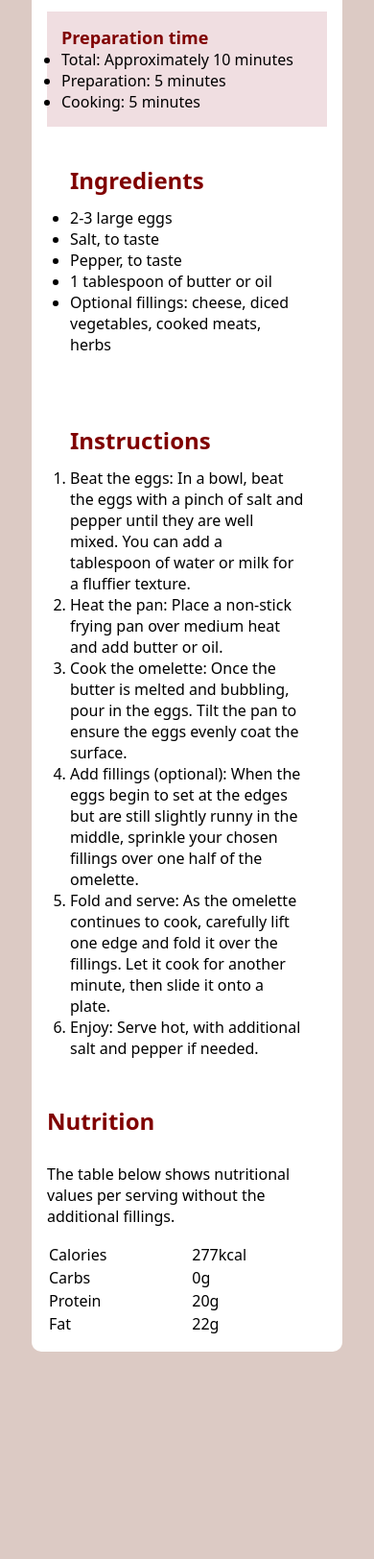
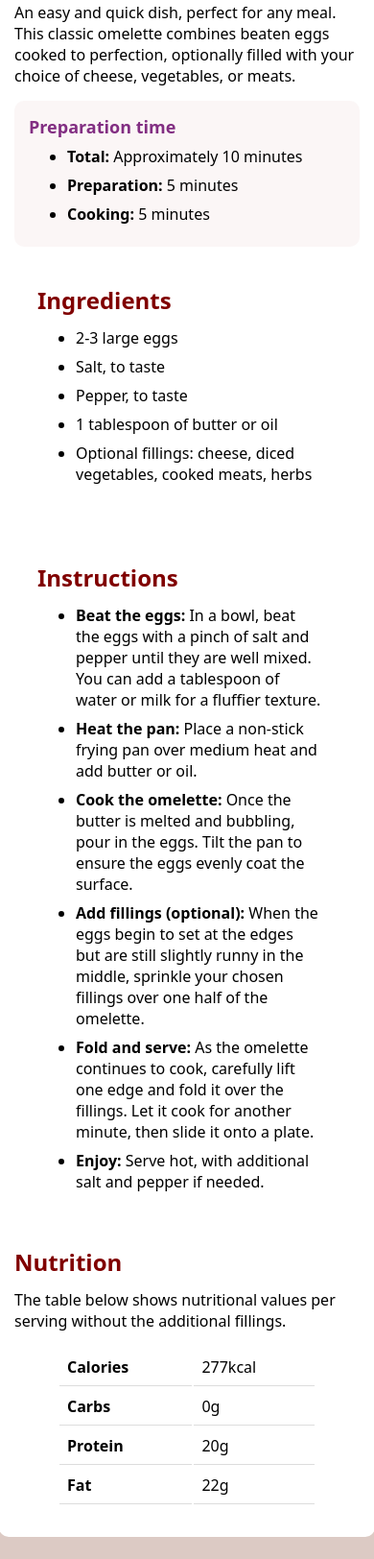
Before and after one commit to papascodecaptain/recipe-page, a plain HTML site: page index.html in a window 390 px wide. Shown: the part 376-2000 px from the top of the page at 96% size. Before the commit the page ends 1815 px from the top, so only its background shows below. Drawn offline with Linux system fonts and the light colour scheme.

Commit message:
HTML & CSS Modifications
Modified responsivness and some of the typography

```diff
--- a/index.html
+++ b/index.html
@@ -21,9 +21,9 @@
   <div class="cook-time">
  <h2> Preparation time</h2>
 <ul>
-  <li>Total: Approximately 10 minutes</li>
-  <li> Preparation: 5 minutes</li>
-    <li> Cooking: 5 minutes</li>
+  <li><span class="bold">Total:</span> Approximately 10 minutes</li>
+  <li> <span class="bold">Preparation: </span> 5 minutes</li>
+    <li> <span class="bold">Cooking:</span>  5 minutes</li>
 </ul>
 </div>
 
@@ -41,30 +41,31 @@
 <div class="instructions">
 
   <h3>Instructions</h3>
-  <ol>
-    <li>Beat the eggs: In a bowl, beat the eggs with a pinch of salt and pepper until they are well mixed.
+  <ul>
+    <li><span class="bold">Beat the eggs: </span>In a bowl, beat the eggs with a pinch of salt and pepper until they are well mixed.
   You can add a tablespoon of water or milk for a fluffier texture.</li>
 
-  <li>Heat the pan: Place a non-stick frying pan over medium heat and add butter or oil.</li>
+  <li><span class="bold">Heat the pan:</span> Place a non-stick frying pan over medium heat and add butter or oil.</li>
 
-    <li> Cook the omelette: Once the butter is melted and bubbling, pour in the eggs. Tilt the pan to ensure
+    <li> <span class="bold">Cook the omelette:</span> Once the butter is melted and bubbling, pour in the eggs. Tilt the pan to ensure
   the eggs evenly coat the surface.</li>
 
-  <li>Add fillings (optional): When the eggs begin to set at the edges but are still slightly runny in the
+  <li><span class="bold">Add fillings (optional):</span> When the eggs begin to set at the edges but are still slightly runny in the
   middle, sprinkle your chosen fillings over one half of the omelette.</li>
 
-  <li>Fold and serve: As the omelette continues to cook, carefully lift one edge and fold it over the
+  <li><span class="bold">Fold and serve: </span>As the omelette continues to cook, carefully lift one edge and fold it over the
   fillings. Let it cook for another minute, then slide it onto a plate.</li>
 
-  <li>Enjoy: Serve hot, with additional salt and pepper if needed.</li>
+  <li><span class="bold">Enjoy:</span> Serve hot, with additional salt and pepper if needed.</li>
 
-</ol>
+</ul>
 </div>
 <div class="nutrition">
   <h3>Nutrition</h3>
 
   <p>The table below shows nutritional values per serving without the additional fillings.</p>
-<table>
+<div class="nutrtion-table">
+  <table>
   <tr>
   <td class="nutrition-left">Calories</td>
   <td class="nutrition-right">277kcal</td>
@@ -83,6 +84,7 @@
 </tr>
 </table>
 </div>
+</div>
 
 </div>
 
--- a/style.css
+++ b/style.css
@@ -7,37 +7,38 @@ margin:0;
 padding: 0;
 }
 h1{
-    font-size: 1.875em;
-
+    font-size: 2.5em;
+    display:block;
+    text-align:justify;
+    margin-bottom:1em;
 }
 h2{
 
     font-size:1.125em;
-    color:maroon;
-
+    color:rgb(130, 46, 130);
 }
 h3{
     font-size:1.5em;
     color:maroon;
     margin-bottom:.5em;
-
-
 }
 
 p{
     font-size: 1rem;
+
     }
 
 img{
     border-radius: 10px;
     max-width:100%;
     height:auto;
+    margin-bottom:1em;
 }
 body{
 display:flex;
 justify-content: center;
 align-items:center;
-padding:5vw;
+padding:1rem;
 background-color:  hsla(14, 45%, 36%, 0.285);
 min-height: 100vh;
 }
@@ -47,23 +48,20 @@ min-height: 100vh;
 .recipe-container{
     display:flex;
     flex-direction:column;
-    justify-content:left ;
     padding:1.5em;
- margin:1.5em;
- background-color: white;
- border-radius:10px;
- max-width: 90%;
- width:100%;
- box-sizing: border-box;
-
+    background-color: white;
+    border-radius:10px;
+    max-width: 800px;
+    width:100%;
 
 }
 .cook-time{
-    margin:1em 0;
+    margin:1em 1em;
     padding:1.5em;
     width:100%;
-    background-color:rgb(240, 222, 225);
+    background-color:rgba(240, 222, 225, 0.292);
     box-sizing:border-box;
+    border-radius: 10px;
 
 }
 .ingredients{
@@ -75,14 +73,42 @@ min-height: 100vh;
     margin-bottom:1.5em;
     padding:1.5em
 }
-.nutrition{
-    display:grid;
-    grid-template-columns: repeat(auto-fit, minmax(150px, 1fr));
-    gap:1em;
 
+
+.nutrition-table{
+    width:100%;
+    margin-top:10em;
 }
-.nutrition-left{}
-.nutrition-right{}
+
+table{
+    width:75%;
+ margin:1em auto;
+}
+
+.bold{
+    font-weight: bold;
+}
+
+
+
+.nutrition td{
+    padding:0.5em;
+    border-bottom: 1px solid #ddd;
+}
+ul, ol{
+    padding-left:1.5em;
+    margin-top:0.5em;
+}
+
+li{
+margin-left:1em;
+margin-right:1em;
+margin-bottom:.5em;
+}
+
+.nutrition-left{
+font-weight: bold;
+}
 
 
 
```
